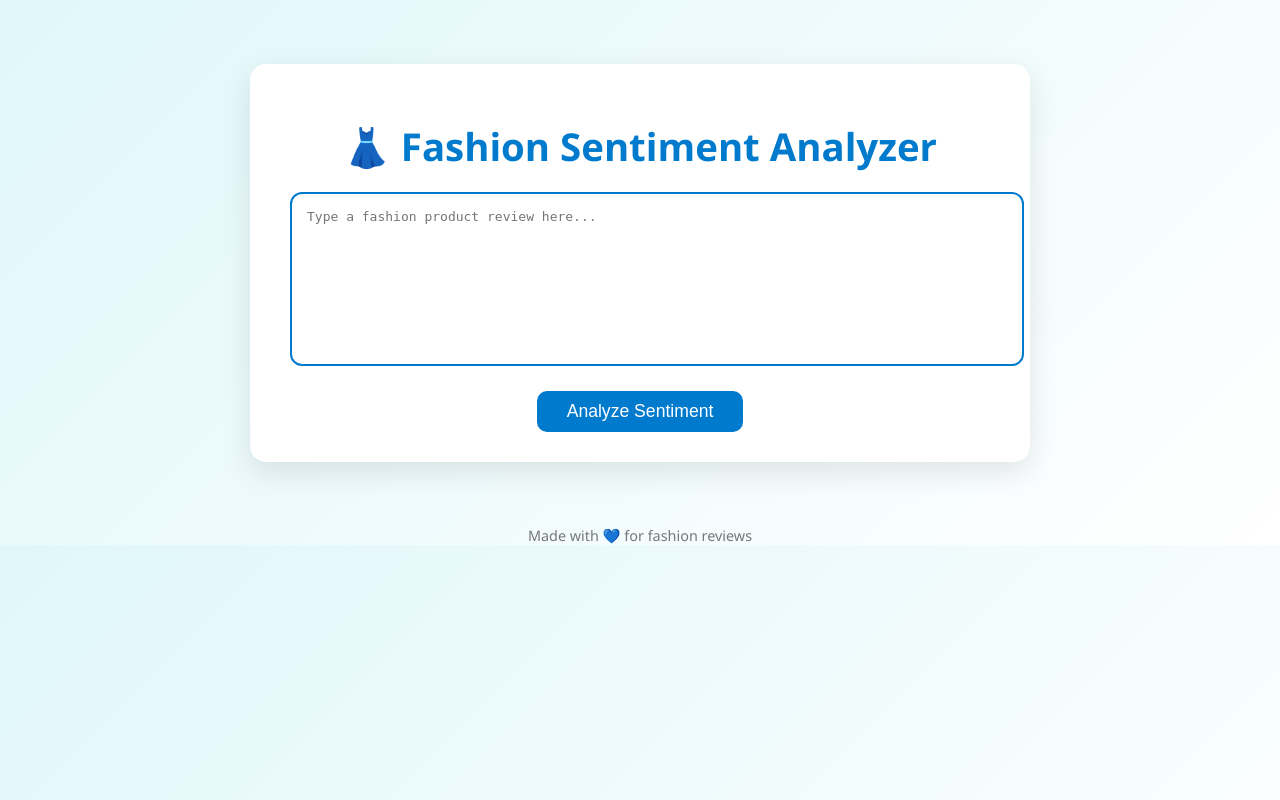
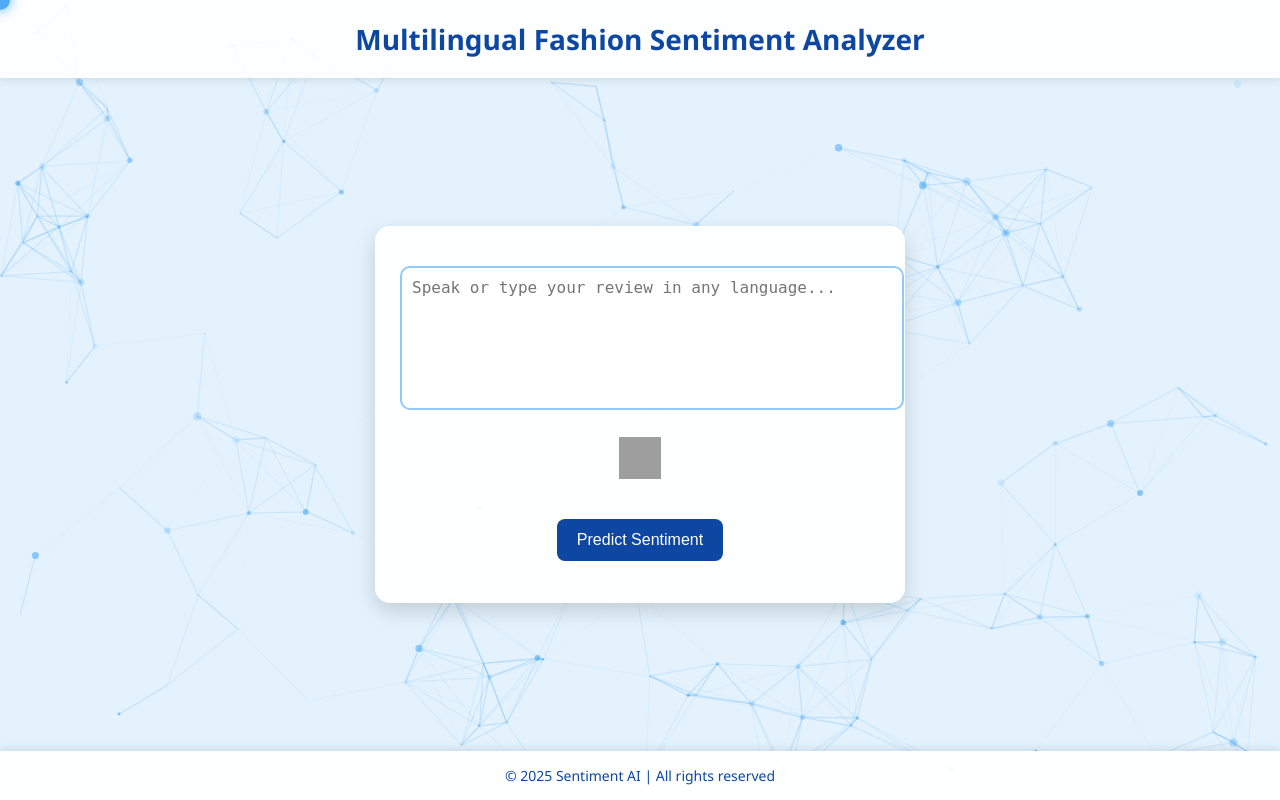
Before and after one commit to Waqas56jb/fashion-sentiment-analysis, a Flask app: page / in a window 1280 px wide. Run offline with Flask 3, Linux system fonts and the light colour scheme; parts of the project's set-up code (start-up, migrations or seed data) failed here and were passed over; grey boxes are pictures that could not be loaded.

Commit message:
Its ready to deploy

```diff
--- a/templates/index.html
+++ b/templates/index.html
@@ -2,90 +2,222 @@
 <html lang="en">
 <head>
   <meta charset="UTF-8">
-    <title>Fashion Sentiment Analyzer</title>
+  <title>Multilingual Sentiment Analyzer</title>
   <style>
-        body {
-            font-family: 'Segoe UI', sans-serif;
-            background: linear-gradient(135deg, #e0f7fa, #ffffff);
+    html, body {
       margin: 0;
       padding: 0;
+      height: 100%;
+      font-family: 'Segoe UI', sans-serif;
+      color: #0d47a1;
+      cursor: none;
+      overflow-x: hidden;
+    }
+
+    body {
+      display: flex;
+      flex-direction: column;
+      justify-content: space-between;
+      background: #e3f2fd;
+      position: relative;
+    }
+
+    #particles-js {
+      position: fixed;
+      top: 0;
+      left: 0;
+      width: 100%;
+      height: 100%;
+      z-index: -1;
+    }
+
+    #custom-cursor {
+      position: fixed;
+      top: 0;
+      left: 0;
+      width: 20px;
+      height: 20px;
+      background-color: rgba(33, 150, 243, 0.8);
+      border-radius: 50%;
+      pointer-events: none;
+      transform: translate(-50%, -50%);
+      transition: transform 0.05s ease-out;
+      box-shadow: 0 0 12px rgba(33, 150, 243, 0.8);
+      z-index: 1000;
+    }
+
+    header {
+      text-align: center;
+      padding: 20px;
+      background: rgba(255, 255, 255, 0.9);
+      box-shadow: 0 2px 8px rgba(0,0,0,0.1);
+      font-size: 28px;
+      font-weight: bold;
+      z-index: 1;
+    }
+
+    footer {
+      width: 100%;
+      text-align: center;
+      padding: 15px 0;
+      background: rgba(255, 255, 255, 0.95);
+      box-shadow: 0 -2px 8px rgba(0,0,0,0.1);
+      font-size: 14px;
+      z-index: 1;
+    }
+
+    .main {
+      flex: 1;
+      display: flex;
+      justify-content: center;
+      align-items: center;
+      padding: 20px 0;
     }
 
     .container {
-            max-width: 700px;
-            margin: 5% auto;
-            background-color: #ffffff;
-            box-shadow: 0 10px 30px rgba(0, 0, 0, 0.1);
-            border-radius: 16px;
-            padding: 30px 40px;
+      background: rgba(255, 255, 255, 0.96);
+      padding: 30px 25px;
+      border-radius: 15px;
+      box-shadow: 0 8px 20px rgba(0,0,0,0.15);
       text-align: center;
-        }
-
-        h1 {
-            color: #007acc;
-            font-size: 2.4em;
-            margin-bottom: 20px;
+      width: 90%;
+      max-width: 480px;
     }
 
     textarea {
       width: 100%;
-            height: 140px;
-            padding: 15px;
-            font-size: 1em;
-            border: 2px solid #007acc;
-            border-radius: 12px;
+      height: 120px;
+      border: 2px solid #90caf9;
+      border-radius: 10px;
+      padding: 10px;
+      font-size: 16px;
+      margin-top: 10px;
       resize: none;
     }
 
     button {
-            margin-top: 20px;
-            background-color: #007acc;
+      background-color: #0d47a1;
       color: white;
-            font-size: 1.1em;
-            padding: 10px 30px;
       border: none;
-            border-radius: 10px;
+      padding: 12px 20px;
+      font-size: 16px;
+      border-radius: 8px;
       cursor: pointer;
-            transition: 0.3s ease;
+      margin: 12px 6px;
+      transition: 0.3s;
     }
 
     button:hover {
-            background-color: #005f99;
+      background-color: #1565c0;
     }
 
-        .output {
-            margin-top: 25px;
-            font-size: 1.2em;
-            color: #007acc;
-            font-weight: bold;
-            padding: 10px 20px;
-            background: #e0f2f1;
-            border-radius: 10px;
-            display: inline-block;
+    .mic-icon {
+      background: none;
+      border: none;
+      cursor: pointer;
+      margin-top: 10px;
     }
 
-        footer {
-            margin-top: 50px;
-            font-size: 0.9em;
-            color: #777;
+    .mic-icon img {
+      width: 42px;
+      height: 42px;
+    }
+
+    .result {
+      margin-top: 20px;
+      font-weight: bold;
+      font-size: 18px;
+      color: green;
     }
   </style>
 </head>
 <body>
+  <div id="particles-js"></div>
+  <div id="custom-cursor"></div>
+
+  <header>Multilingual Fashion Sentiment Analyzer</header>
+
+  <div class="main">
     <div class="container">
-        <h1>👗 Fashion Sentiment Analyzer</h1>
-        <form action="/predict" method="post">
-            <textarea name="review" placeholder="Type a fashion product review here..." required></textarea>
-            <br>
-            <button type="submit">Analyze Sentiment</button>
+      <form method="POST" action="/predict">
+        <textarea id="review" name="review" placeholder="Speak or type your review in any language..." required></textarea><br>
+        <button class="mic-icon" type="button" onclick="startDictation()">
+          <img src="https://img.icons8.com/ios-filled/50/000000/microphone.png" alt="Speak">
+        </button><br>
+        <button type="submit">Predict Sentiment</button>
       </form>
 
       {% if prediction %}
-            <div class="output">
-                Predicted Sentiment: {{ prediction }}
-            </div>
+        <div class="result">Predicted Sentiment: {{ prediction }}</div>
       {% endif %}
     </div>
-    <footer align="center">Made with 💙 for fashion reviews</footer>
+  </div>
+
+  <footer>© 2025 Sentiment AI | All rights reserved</footer>
+
+  <script src="https://cdn.jsdelivr.net/npm/particles.js@2.0.0/particles.min.js"></script>
+  <script>
+    particlesJS("particles-js", {
+      particles: {
+        number: { value: 120 },
+        color: { value: "#2196f3" },
+        shape: { type: "circle" },
+        opacity: {
+          value: 0.5,
+          random: true
+        },
+        size: {
+          value: 4,
+          random: true
+        },
+        line_linked: {
+          enable: true,
+          distance: 120,
+          color: "#2196f3",
+          opacity: 0.3,
+          width: 1.2
+        },
+        move: {
+          enable: true,
+          speed: 2.5
+        }
+      },
+      interactivity: {
+        events: {
+          onhover: { enable: true, mode: "grab" }
+        }
+      },
+      retina_detect: true
+    });
+
+    // Cursor Animation
+    const cursor = document.getElementById("custom-cursor");
+    document.addEventListener("mousemove", (e) => {
+      cursor.style.top = `${e.clientY}px`;
+      cursor.style.left = `${e.clientX}px`;
+    });
+
+    // Speech Recognition
+    function startDictation() {
+      if ('webkitSpeechRecognition' in window) {
+        const recognition = new webkitSpeechRecognition();
+        recognition.continuous = false;
+        recognition.interimResults = false;
+        recognition.lang = 'auto';
+
+        recognition.start();
+
+        recognition.onresult = function(event) {
+          document.getElementById("review").value = event.results[0][0].transcript;
+        };
+
+        recognition.onerror = function(event) {
+          alert("Voice recognition error: " + event.error);
+        };
+      } else {
+        alert("Speech recognition not supported in this browser.");
+      }
+    }
+  </script>
 </body>
 </html>
```
Lines whose indentation alone changed are shown as unchanged.
